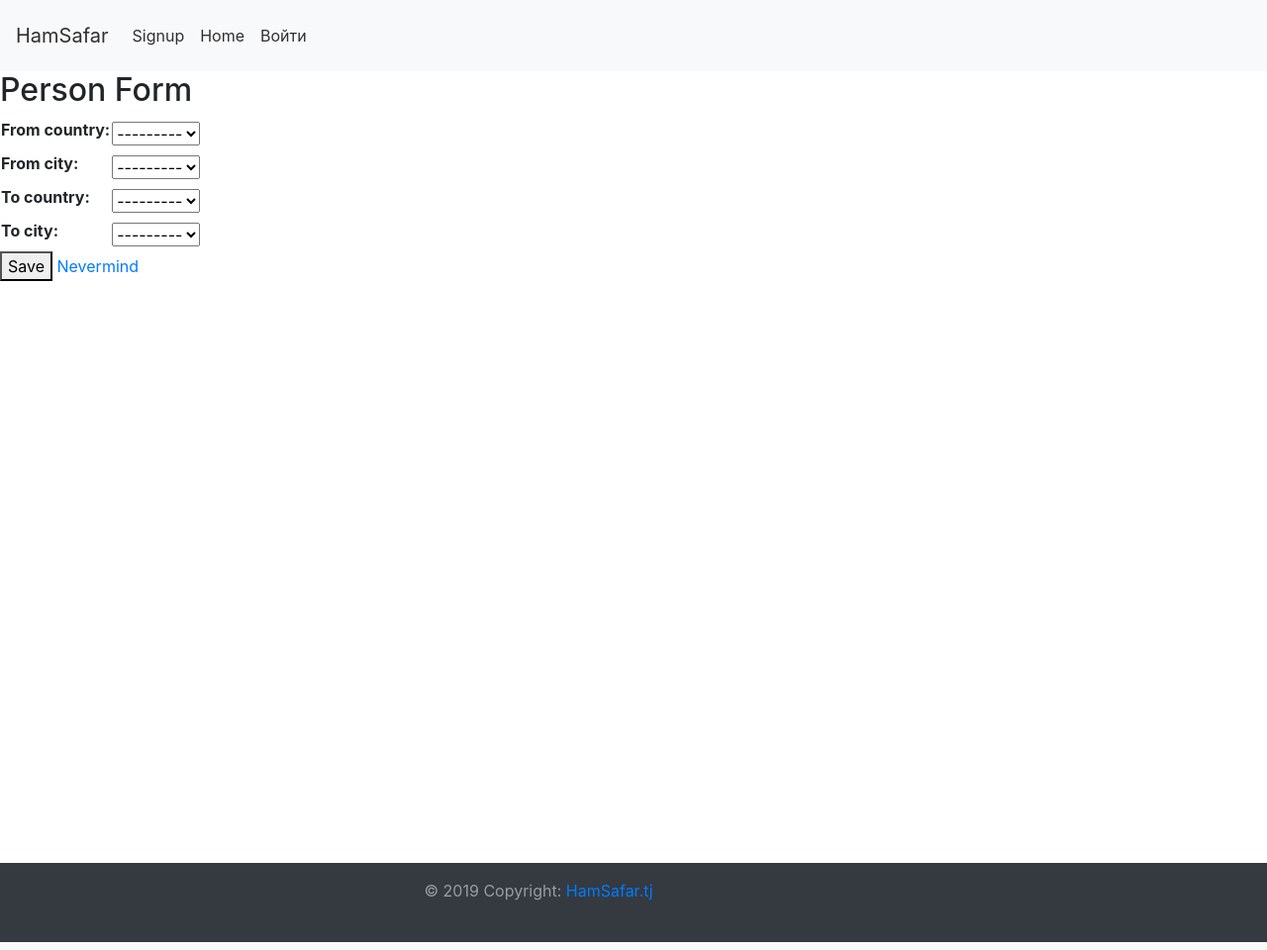
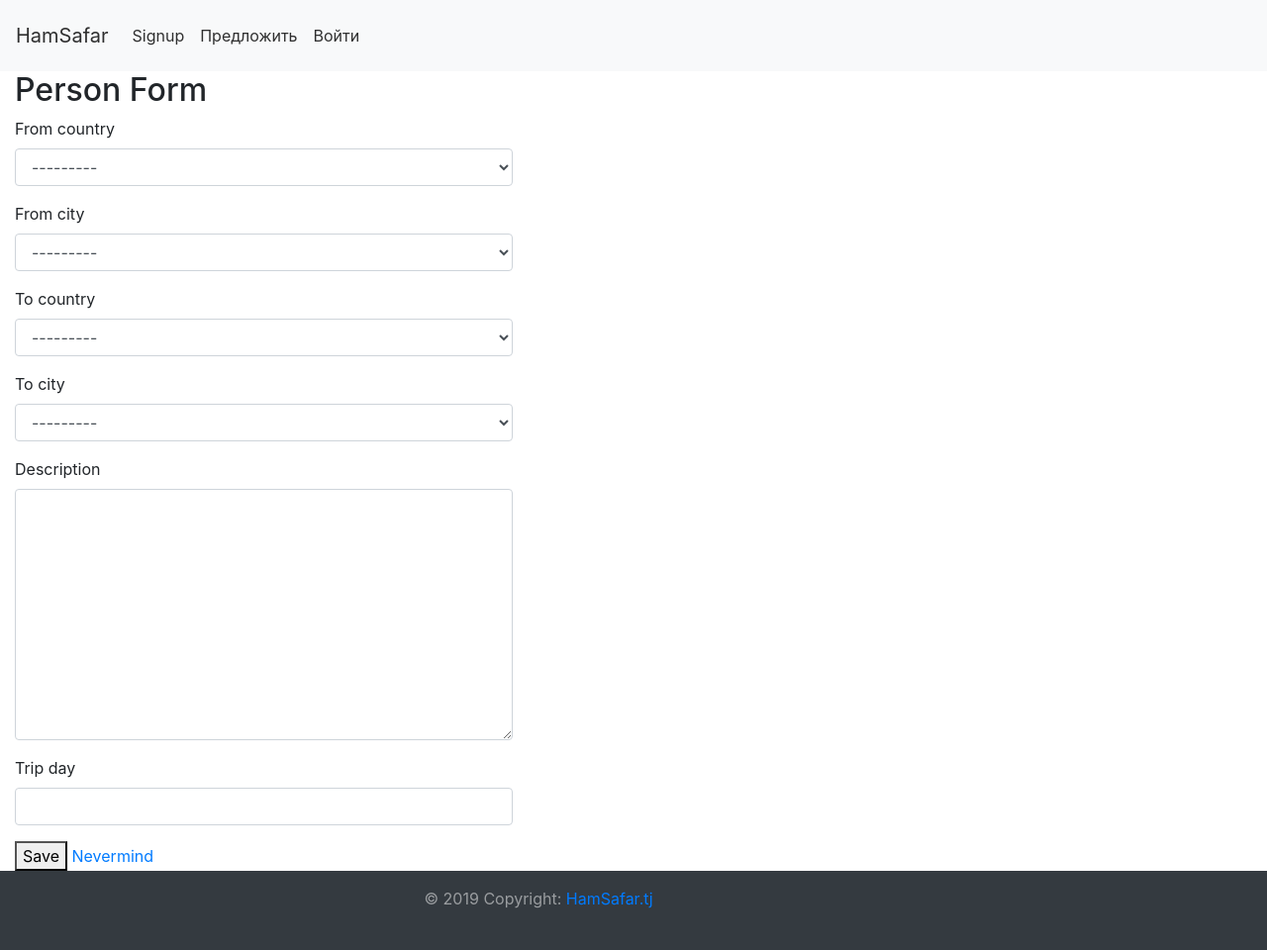
Before and after one commit to JovidYnwa/HamSafar-django, a Django app: page /add/ in a window 1280 px wide. Shown: the whole page at 99% size. Run offline with Django 3.2, Linux system fonts and the light colour scheme; data that the repository does not hold is empty; some libraries are stand-ins or nearby versions.

Commit message:
First step of customization of raws

```diff
--- a/src/hamsafar/settings.py
+++ b/src/hamsafar/settings.py
@@ -99,7 +99,7 @@ WSGI_APPLICATION = 'hamsafar.wsgi.application'
 DATABASES = {
     'default': {
         'ENGINE': 'django.db.backends.postgresql',
-        'NAME': 'hamsafar',
+        'NAME': 'Hamsafar',
         'USER': 'postgres',
         'PASSWORD': 'Oracle@2',
         'HOST': '127.0.0.1',
--- a/src/static/css/style.css
+++ b/src/static/css/style.css
@@ -3,6 +3,11 @@
   height: 9vh;
   /* position: relative; */
 
+}
+
+/* The * that come after label in forms */
+.asteriskField{
+  display: none;
 }
 
 
--- a/src/templates/account/login.html
+++ b/src/templates/account/login.html
@@ -39,7 +39,7 @@
         <a href="{{ signup_url }}">sign up</a> first.{% endblocktrans %}</p>
         {% endif %}
 
-        <form class="login" method="POST" action="{% url 'account_login' %}">
+        <form class="login" method="POST" novalidate action="{% url 'account_login' %}">
           {% csrf_token %}
           {{ form|crispy }}
           {% if redirect_field_value %}
--- a/src/templates/base.html
+++ b/src/templates/base.html
@@ -28,7 +28,7 @@
         <div class="collapse navbar-collapse" id="navbarNavAltMarkup">
           <div class="navbar-nav">
             <a class="nav-item nav-link active" href="{% url 'account_signup' %}">Signup<span class="sr-only">(current)</span></a>
-            <a class="nav-item nav-link active" href="#">Home <span class="sr-only">(current)</span></a>
+            <a class="nav-item nav-link active" href="{% url 'trip_add' %}">Предложить<span class="sr-only">(current)</span></a>
             {% if user.is_authenticated %}
             <a class="nav-item nav-link active" href="{% url 'account_logout' %}">Выйти <span class="sr-only">(current)</span></a>
             {% else %}
--- a/src/trip/forms.py
+++ b/src/trip/forms.py
@@ -2,9 +2,20 @@ from django import forms
 from .models import Trips_daily, Cities_dir
 
 class Trips_dailyForm(forms.ModelForm):
+
+ #   from_country = forms.TypedChoiceField(label = 'Страна Отправки',
+ #                    widget=forms.TextInput(attrs={"placeholder": "Выберете страну"}))
+    from_city    = forms.Select()
+  #  description  = forms.Textarea()
     class Meta:
         model = Trips_daily
-        fields = ('from_country', 'from_city', 'to_country', 'to_city')
+        fields = ('from_country',
+                  'from_city',
+                  'to_country',
+                  'to_city',
+                  'description',
+                  'trip_day'
+            )
 
     def __init__(self, *args, **kwargs):
         super().__init__(*args, **kwargs)
--- a/src/trip/models.py
+++ b/src/trip/models.py
@@ -4,9 +4,9 @@ from phonenumber_field.modelfields import PhoneNumberField
 
 
 class Profile(models.Model):
-    user = models.OneToOneField(User, on_delete = models.CASCADE)
+    user       = models.OneToOneField(User, on_delete = models.CASCADE)
     user_phone = PhoneNumberField()
-    user_img = models.ImageField(upload_to=None, blank=True, null=True)
+    user_img   = models.ImageField(upload_to=None, blank=True, null=True)
 
 class Countries_dir(models.Model):
     country_name = models.CharField(max_length = 50)
@@ -16,7 +16,7 @@ class Countries_dir(models.Model):
         return '{}'.format(self.country_name)
 
 class Cities_dir(models.Model):
-    country = models.ForeignKey(Countries_dir, on_delete=models.CASCADE)
+    country   = models.ForeignKey(Countries_dir, on_delete=models.CASCADE)
     city_name = models.CharField(max_length = 50)
     city_code = models.CharField(max_length = 50)
 
@@ -28,3 +28,9 @@ class Trips_daily(models.Model):
     from_city    = models.ForeignKey(Cities_dir, related_name='from_city', on_delete=models.CASCADE)
     to_country   = models.ForeignKey(Countries_dir, related_name='to_country', on_delete=models.CASCADE)
     to_city      = models.ForeignKey(Cities_dir, related_name='to_city', on_delete=models.CASCADE)
+    trip_day     = models.DateTimeField(auto_now=False, auto_now_add=False)
+    description  = models.TextField(max_length = 250, blank = True)
+    date_posted  = models.DateTimeField( auto_now_add=True)
+
+    def __srt__(self):
+        return '{} - {}'.format(self.from_city, self.to_city)
--- a/src/trip/templates/trip/trip_create.html
+++ b/src/trip/templates/trip/trip_create.html
@@ -1,17 +1,22 @@
 {% extends 'base.html' %}
+{% load crispy_forms_tags %}
 
 {% block content %}
+
+<div class="col-5">
 
   <h2>Person Form</h2>
 
   <form method="post" id="Trips_dailyForm" data-cities-url="{% url 'ajax_load_cities' %}" novalidate>
     {% csrf_token %}
     <table>
-      {{ form.as_table }}
+      {{ form|crispy }}
     </table>
     <button type="submit">Save</button>
     <a href="{% url 'home' %}">Nevermind</a>
   </form>
+
+</div>
 
   <script src="https://code.jquery.com/jquery-3.3.1.min.js"></script>
   <script>
--- a/src/trip/urls.py
+++ b/src/trip/urls.py
@@ -8,6 +8,6 @@ urlpatterns = [
     path('main/', main_view, name='home'),
     path('accounts/profile/', profile_view,  name='account_profile'),
 
-    path('add/', TripCreateView.as_view()),
+    path('add/', TripCreateView.as_view(), name='trip_add'),
     path('ajax/load-cities/', load_cities, name='ajax_load_cities'),
 ]
```
Also changed, not shown: src/trip/migrations/0001_initial.py, src/trip/migrations/0002_auto_20191123_2220.py (added), src/trip/migrations/0003_trips_daily_description.py (added).
